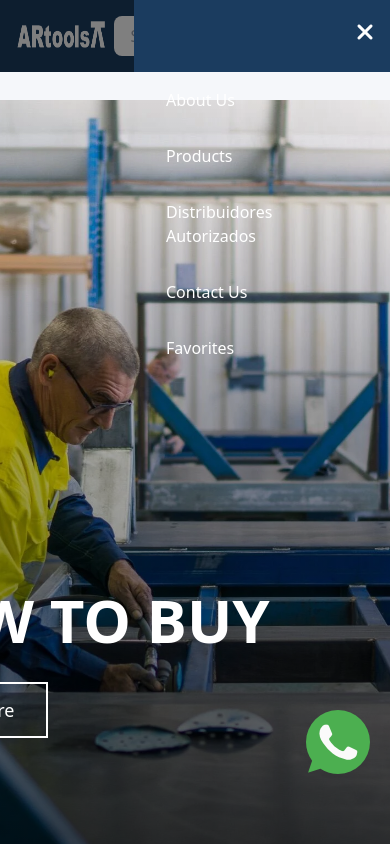
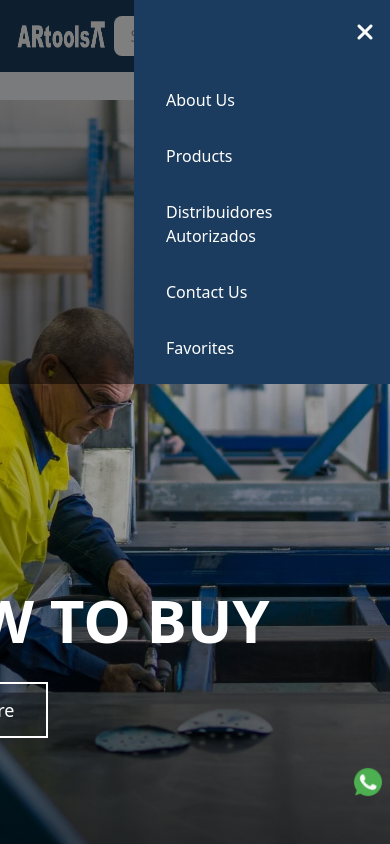
Before and after one commit to nico130301/artools-v2, a website: page src/html/main.html in a window 390 px wide. Both pictures are taken after a click on the button 360 px from the left and 36 px from the top of the page. Shown: the top 844 px of the page. Drawn offline with Linux system fonts and the light colour scheme; no server answers; a script that the page names is missing.

Commit message:
hamburger menu better looking

```diff
--- a/src/html/utils/header.html
+++ b/src/html/utils/header.html
@@ -36,7 +36,7 @@
         </button>
 
         <!-- Mobile Menu Toggle - Visible only on mobile -->
-        <button class="mobileMenuBtn block md:hidden rounded-full" id="mobileMenuBtn">
+        <button class="mobileMenuBtn block md:hidden rounded-full " id="mobileMenuBtn">
             <i class="headerIcons fa-solid fa-bars"></i>
         </button>
 
@@ -72,8 +72,8 @@
 </div>
 
 <!-- Mobile Menu Overlay -->
-<div class="mobileMenu fixed inset-0 bg-black/50 z-50 hidden" id="mobileMenu">
-    <div class="bg-mainblue w-64 h-full absolute right-0 transform translate-x-full transition-transform duration-300">
+<div class="mobileMenu fixed inset-0 bg-black/50 z-50 hidden h-96" id="mobileMenu">
+    <div class="bg-mainblue absolute right-0 transform translate-x-full transition-transform duration-300">
         <!-- Close Button -->
         <div class="flex justify-end p-4">
             <button id="closeMenuBtn" class="text-white text-2xl">
--- a/src/html/utils/wapp.html
+++ b/src/html/utils/wapp.html
@@ -1,5 +1,5 @@
 <a href="https://wa.me/50688554055" target="_blank">
-    <button class="wappButton bg-transparent border-0 w-16 h-16 m-0 p-0">
-      <img class="wappImage w-16 h-16" src="../images/wapp.png" alt="WhatsApp">
+    <button class="wappButton bg-transparent border-0 w-7 md:w-16 m-0 p-0">
+      <img class="wappImage" src="../images/wapp.png" alt="WhatsApp">
     </button>
 </a>
--- a/src/input.css
+++ b/src/input.css
@@ -42,7 +42,7 @@
   }
 
   .wapp{
-    @apply fixed right-5 bottom-16;
+    @apply fixed right-[2%] bottom-[5%];
   }
 
   .body {
```
Also changed, not shown: src/output.css.
